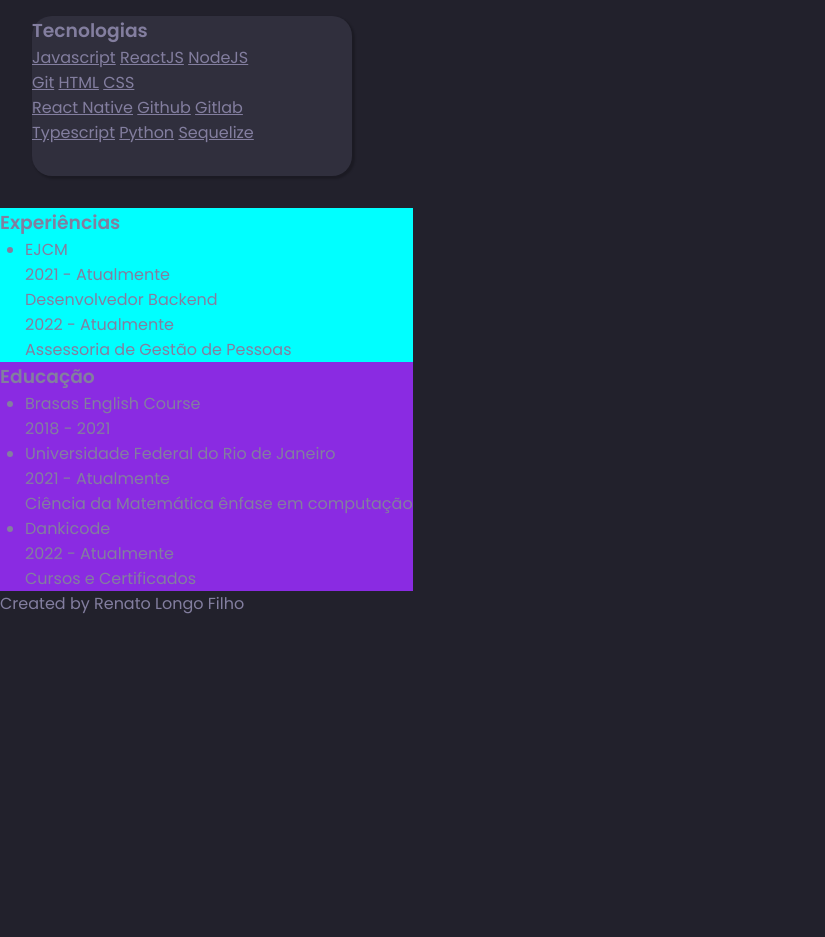
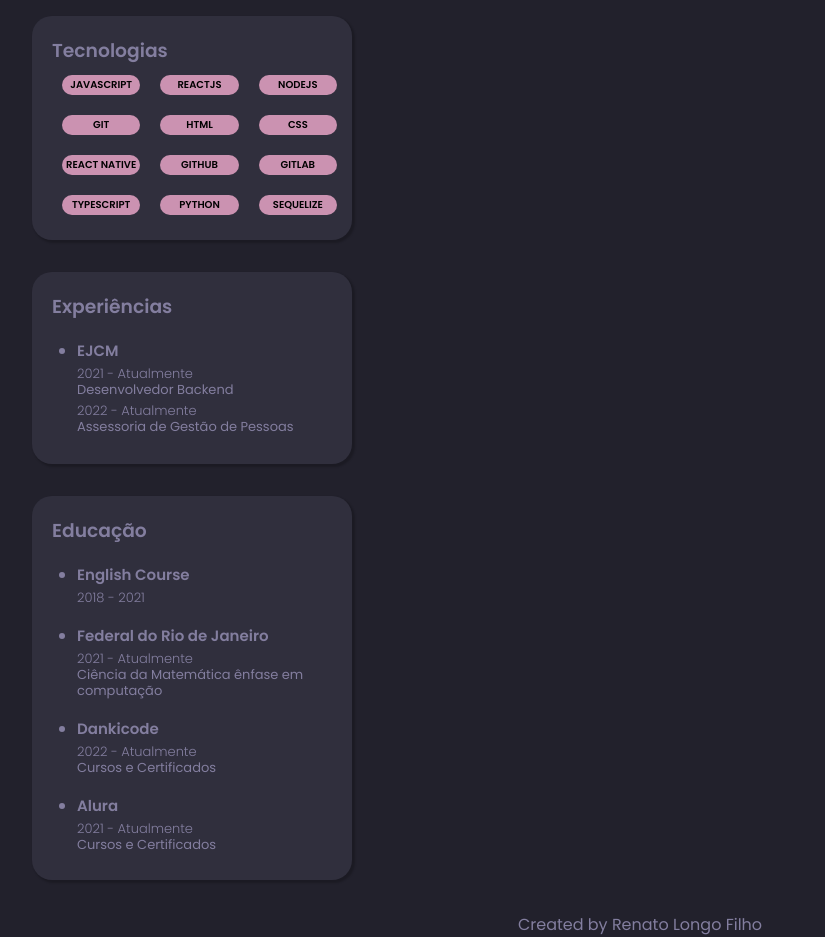
Before and after one commit to AzzyPog/portfolio, a plain HTML site: page index.html in a window 1280 px wide. Shown: the part 720-1657 px from the top of the page, without its empty margins (0-825 px from the left). Before the commit the page ends 1336 px from the top, so only its background shows below. Drawn offline with Linux system fonts and the light colour scheme.

Commit message:
feature: primeira seção do site concluída, apenas faltando alguns ajustes

```diff
--- a/index.html
+++ b/index.html
@@ -41,58 +41,65 @@
                 </p>
             </div>
             <div class="tech-box">
-                <h3>Tecnologias</h3>
-                <div>
-                    <p>
+                <h3 class="titles">Tecnologias</h3>
+                <div class="tech-container">
+                    <div class="content">
                         <a href="">Javascript</a>
                         <a href="">ReactJS</a>
                         <a href="">NodeJS</a>
-                    </p>
-                    <p>
+                    </div>
+                    <div class="content">
                         <a href="">Git</a>
                         <a href="">HTML</a>
                         <a href="">CSS</a>
-                    </p>
-                    <p>
+                    </div>
+                    <div class="content">
                         <a href="">React Native</a>
                         <a href="">Github</a>
                         <a href="">Gitlab</a>
-                    </p>
-                    <p>
+                    </div>
+                    <div class="content">
                         <a href="">Typescript</a>
                         <a href="">Python</a>
                         <a href="">Sequelize</a>
-                    </p>
+                    </div>
                 </div>
             </div>
-            <div style="background-color: aqua;">
-                <h3>Experiências</h3>
+            </div>
+            <div class="exp-box">
+                <h3 class="titles">Experiências</h3>
                 <ul>
-                    <li>
-                        EJCM
-                        <p>2021 - Atualmente</p>
-                        <p>Desenvolvedor Backend</p>
-                        <p>2022 - Atualmente</p>
-                        <p>Assessoria de Gestão de Pessoas</p>
+                    <li class="list-container">
+                        <p class='list-place'>EJCM</p>
+                        <p class="list-time">2021 - Atualmente</p>
+                        <p class="list-function">Desenvolvedor Backend</p>
+                        <p class="list-time" id="time">2022 - Atualmente</p>
+                        <p class="list-function">Assessoria de Gestão de Pessoas</p>
                     </li>
                 </ul>
             </div>
-            <div style="background-color: blueviolet;">
-                <h3>Educação</h3>
+            <div class="education-box">
+                <h3 class="titles">Educação</h3>
                 <ul>
-                    <li>
-                        Brasas English Course
-                        <p>2018 - 2021</p>
+                    <li class="list-container">
+                        <p class="list-place">English Course</p>
+                        <p class="list-time">2018 - 2021</p>
                     </li>
-                    <li>
-                        Universidade Federal do Rio de Janeiro
-                        <p>2021 - Atualmente</p>
-                        <p>Ciência da Matemática ênfase em computação</p>
+                    <li class="list-container">
+                        <p class="list-place">Federal do Rio de Janeiro</p>
+                        <p class="list-time">2021 - Atualmente</p>
+                        <p class="list-function">Ciência da Matemática ênfase em computação</p>
                     </li>
-                    <li>
-                        Dankicode
-                        <p>2022 - Atualmente</p>
-                        <p>Cursos e Certificados</p>
+                    <li class="list-container">
+                        <p class="list-place">Dankicode</p>
+                        <p class="list-time">2022 - Atualmente</p>
+                        <p class="list-function">Cursos e Certificados</p>
+                    </li>
+
+                    <li class="list-container">
+                        <p class="list-place">Alura</p>
+                        <p class="list-time">2021 - Atualmente</p>
+                        <p class="list-function">Cursos e Certificados</p>
                     </li>
                 </ul>
             </div>
--- a/src/css/style.css
+++ b/src/css/style.css
@@ -73,9 +73,96 @@ main{
     display: flex;
     flex-direction: column;
     background-color: #302F3D;
+    margin: 32px;
     width: 20rem;
-    height: 10rem;
-    margin: 32px;
+    height: 14rem;
     box-shadow: 2px 2px 2px 1px rgba(0, 0, 0, 0.2);
     border-radius: 20px;
 }
+
+.tech-container {
+    display: flex;
+    flex-direction: column;
+}
+
+.content {
+    display: flex;
+    flex-direction: row;
+    justify-content: center;
+    margin-left: 20px;
+    margin-right: 5px;
+}
+
+.titles{
+    margin-top:  20px;
+    margin-left: 20px;
+}
+
+.content a {
+    background-color: #CB92B1;
+    color: #000;
+    border-radius: 30px;
+    width: 6rem;
+    text-align: center;
+    font-size: 10px;
+    font-weight: 700;
+    text-transform: uppercase;
+    text-decoration: none;
+    margin: 10px;
+    padding: 2px;
+}
+
+
+.exp-box{
+    display: flex;
+    flex-direction: column;
+    background-color: #302F3D;
+    margin: 32px;
+    width: 20rem;
+    height: 12rem;
+    box-shadow: 2px 2px 2px 1px rgba(0, 0, 0, 0.2);
+    border-radius: 20px;
+}
+
+.list-container{
+    margin-left: 20px;
+    margin-top: 15px;
+}
+
+.list-place{
+    font-size: 15px;
+    font-weight: 700;
+    line-height: 30px;
+}
+
+.list-time{
+    font-size: 13px;
+    font-weight: 300;
+    line-height: 16px;
+}
+
+.list-function{
+    font-size: 13px;
+    font-weight: 400;
+    line-height: 16px;
+}
+
+#time{
+    padding-top: 5px;
+}
+
+.education-box{
+    display: flex;
+    flex-direction: column;
+    background-color: #302F3D;
+    margin: 32px;
+    width: 20rem;
+    height: 24rem;
+    box-shadow: 2px 2px 2px 1px rgba(0, 0, 0, 0.2);
+    border-radius: 20px;
+}
+
+footer{
+    display: flex;
+    justify-content: center;
+}
```
